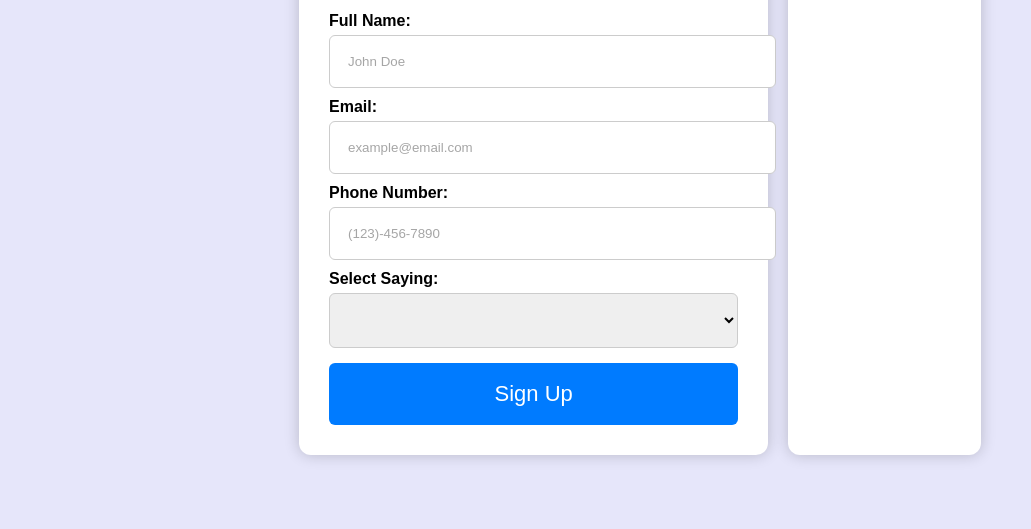
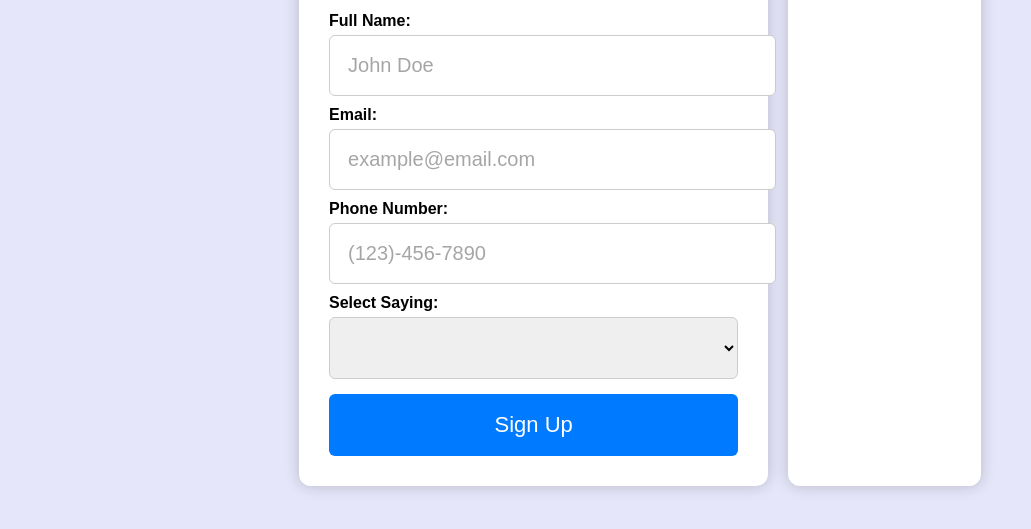
Before and after one commit to atc-code/ATC_Signups, a plain HTML site: page GoodFriday2025.html in a window 1280 px wide. Shown: the part 199-728 px from the top of the page, without its empty margins (0-1031 px from the left). Drawn offline with Linux system fonts and the light colour scheme; no server answers.

Commit message:
Update GoodFriday2025.html

```diff
--- a/GoodFriday2025.html
+++ b/GoodFriday2025.html
@@ -11,7 +11,7 @@
         h2 { text-align: center; }
         h3 { color: #333; }
         label { display: block; margin-top: 10px; font-weight: bold; }
-        input, select, button { width: 100%; padding: 18px; margin-top: 5px; border-radius: 6px; border: 1px solid #ccc; }
+        input, select, button { width: 100%; padding: 18px; font-size: 20px; margin-top: 5px; border-radius: 6px; border: 1px solid #ccc; }
         input::placeholder { color: grey; opacity: 0.7; }
         button { background-color: #007bff; color: white; border: none; cursor: pointer; margin-top: 15px; padding: 18px; font-size: 22px; }
         button:hover { background-color: #0056b3; }
```
